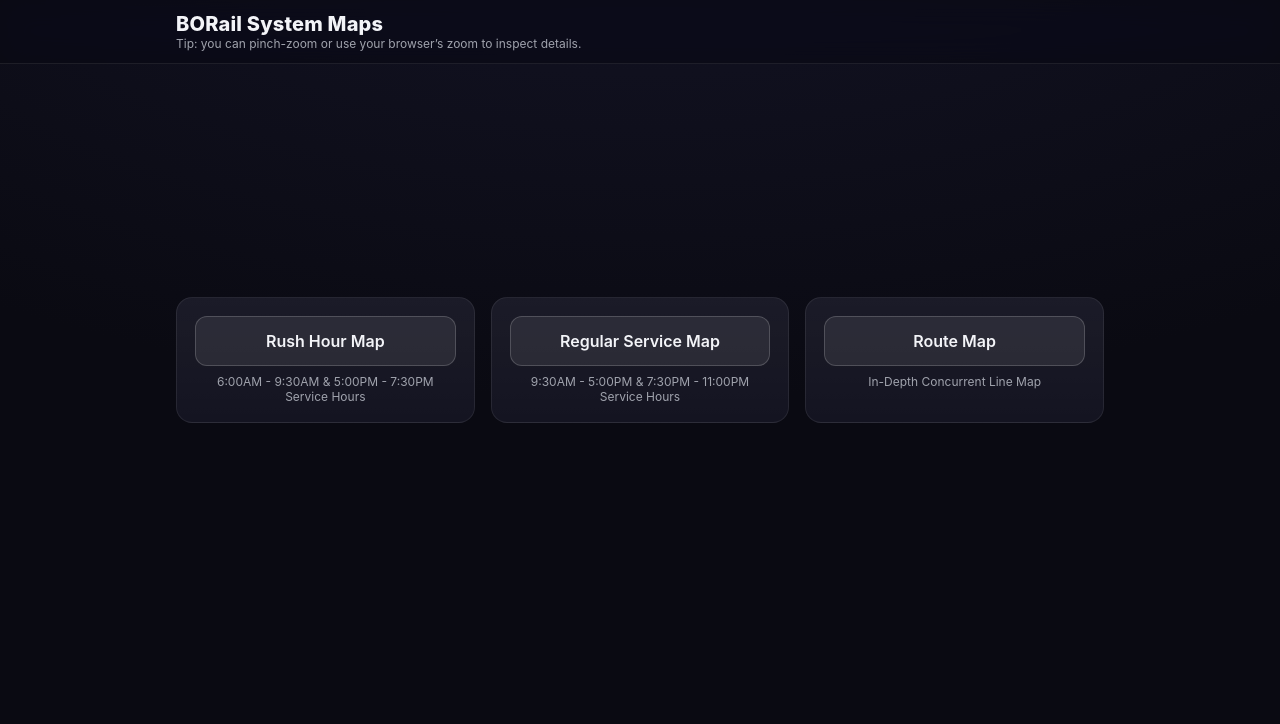
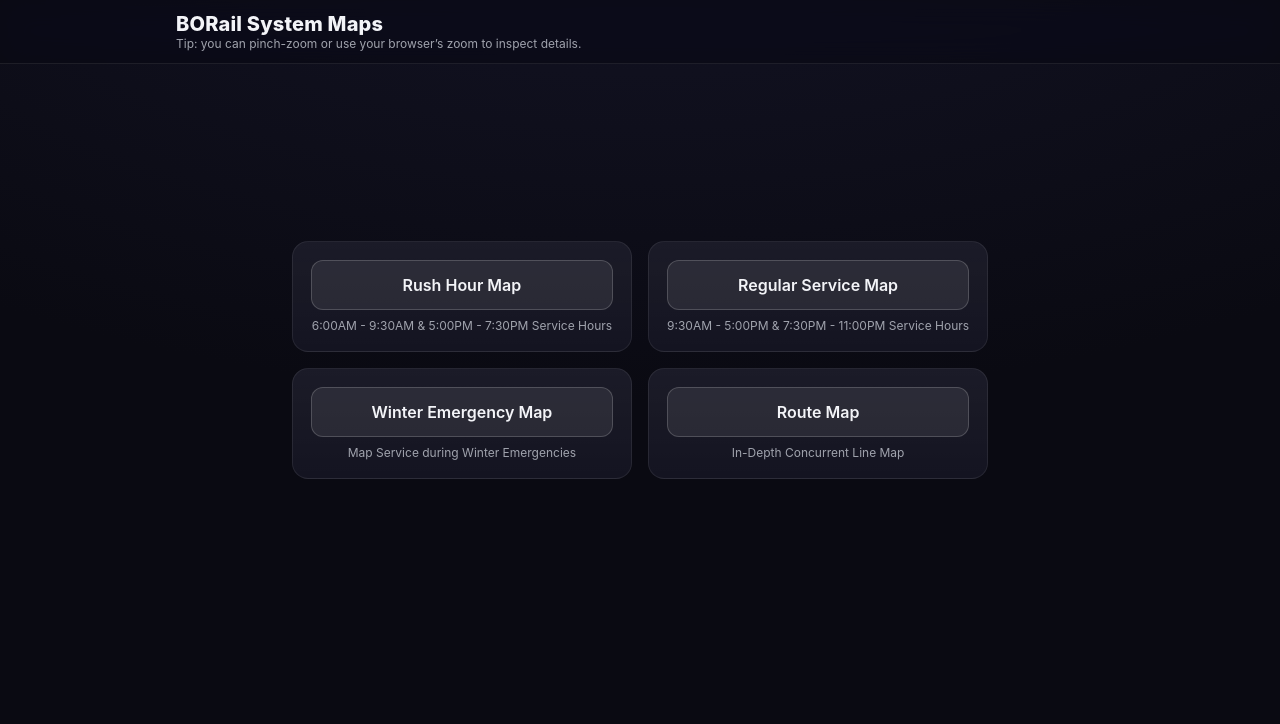
Before and after one commit to onedevlucas/onedevlucas.github.io, a plain HTML site: page map.html in a window 1280 px wide. Shown: the top 724 px of the page. Drawn offline with Linux system fonts and the light colour scheme.

Commit message:
Update BORail system maps

```diff
--- a/assets/css/map.css
+++ b/assets/css/map.css
@@ -107,7 +107,7 @@
 }
 
 @media (min-width: 720px) {
-  .map-buttons { grid-template-columns: repeat(3, 1fr); }
+  .map-buttons { grid-template-columns: repeat(2, 1fr); }
 }
 
 .map-card {
--- a/map.html
+++ b/map.html
@@ -33,6 +33,12 @@
     <div class="map-card">
       <a class="mapbtn" href="assets/maps/borail-flatlands-regular-service-map.pdf" target="_blank" rel="noopener">Regular Service Map</a>
       <div class="map-caption">9:30AM - 5:00PM & 7:30PM - 11:00PM Service Hours</div>
+    </div>
+
+    <!-- Winter Emergency Map -->
+    <div class="map-card">
+      <a class="mapbtn" href="assets/maps/borail-flatlands-winter-emergency-map.pdf" target="_blank" rel="noopener">Winter Emergency Map</a>
+      <div class="map-caption">Map Service during Winter Emergencies</div>
     </div>
 
     <!-- Route Map -->
--- a/sw.js
+++ b/sw.js
@@ -1,4 +1,4 @@
-const CACHE_NAME = 'borail-v61-timetable-elevator-sync';
+const CACHE_NAME = 'borail-v62-updated-system-maps';
 
 const CORE_ASSETS = [
   './',
@@ -23,6 +23,7 @@ const CORE_ASSETS = [
   'assets/maps/borail-flatlands-regular-service-map.pdf',
   'assets/maps/borail-flatlands-route-map.pdf',
   'assets/maps/borail-flatlands-rush-hour-map.pdf',
+  'assets/maps/borail-flatlands-winter-emergency-map.pdf',
   'assets/images/ads/sponsor.png',
   'assets/images/ads/youtube-promo.png',
   'assets/images/branding/borail-logo.png',
```
Also changed, not shown: 3 other files.
